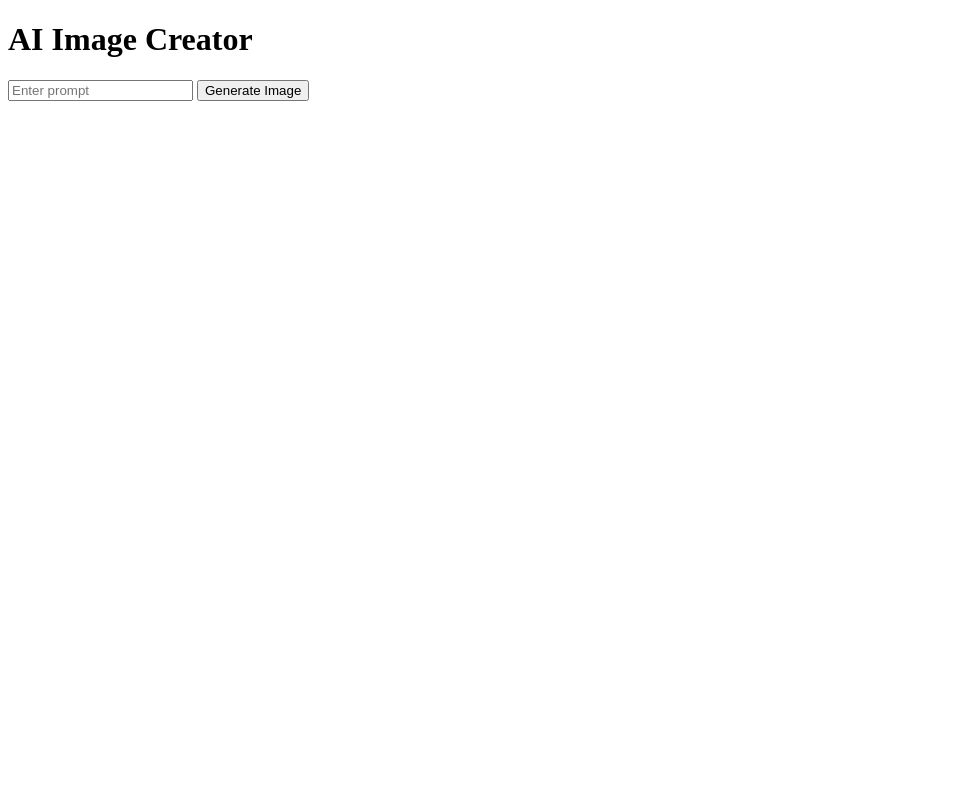
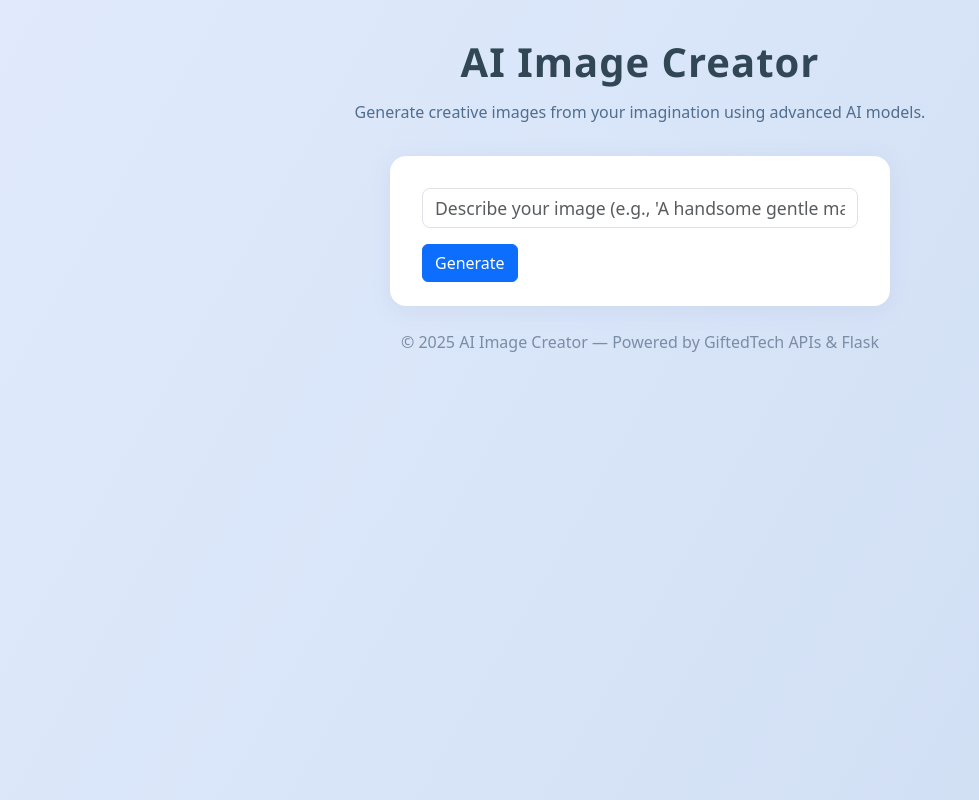
Before and after one commit to OladoyeBoss/ai-image-creator, a Flask app: page / in a window 1280 px wide. Shown: the whole page, without its empty margins (0-979 px from the left). Run offline with Flask 3, Linux system fonts and the light colour scheme.

Commit message:
Add files via upload

```diff
--- a/templates/index.html
+++ b/templates/index.html
@@ -1,17 +1,115 @@
 <!DOCTYPE html>
-<html>
+<html lang="en">
 <head>
+    <meta charset="UTF-8">
     <title>AI Image Creator</title>
+    <meta name="viewport" content="width=device-width, initial-scale=1">
+    <!-- Bootstrap CDN -->
+    <link href="https://cdn.jsdelivr.net/npm/bootstrap@5.3.2/dist/css/bootstrap.min.css" rel="stylesheet">
+    <style>
+        body {
+            background: linear-gradient(120deg,#e0eafc,#cfdef3);
+            min-height: 100vh;
+            display: flex;
+            flex-direction: column;
+        }
+        .ai-header {
+            font-family: 'Segoe UI', sans-serif;
+            font-size: 2.5rem;
+            font-weight: 700;
+            color: #314755;
+            text-align: center;
+            margin-top: 2rem;
+            margin-bottom: 0.5rem;
+            letter-spacing: 1px;
+        }
+        .ai-subtitle {
+            text-align: center;
+            color: #506e8e;
+            margin-bottom: 2rem;
+        }
+        .ai-card {
+            margin: 0 auto;
+            background: white;
+            border-radius: 16px;
+            box-shadow: 0 4px 24px rgba(100,100,150,0.09);
+            padding: 2rem 2rem 1.5rem 2rem;
+            max-width: 500px;
+            width: 100%;
+        }
+        .ai-image-preview {
+            max-width: 100%;
+            border-radius: 12px;
+            box-shadow: 0 2px 10px rgba(90,100,120,0.12);
+            margin-bottom: 1rem;
+        }
+        .ai-form input[type=text] {
+            font-size: 1.1rem;
+            border-radius: 8px;
+        }
+        .ai-footer {
+            margin-top: auto;
+            text-align: center;
+            color: #7b8ca5;
+            padding: 1.5rem 0 0.5rem 0;
+            font-size: 1rem;
+        }
+        .spinner-border {
+            display: none;
+        }
+        .download-btn {
+            margin-top: 8px;
+            margin-bottom: 8px;
+        }
+    </style>
+    <script>
+        function showSpinner() {
+            document.getElementById('spinner').style.display = 'inline-block';
+        }
+    </script>
 </head>
 <body>
-    <h1>AI Image Creator</h1>
-    <form method="post">
-        <input type="text" name="prompt" placeholder="Enter prompt" required>
-        <button type="submit">Generate Image</button>
-    </form>
-    {% if image_path %}
-        <h2>Generated Image:</h2>
-        <img src="{{ image_path }}" alt="Generated Image" style="max-width:400px;">
-    {% endif %}
+    <div class="container">
+        <div class="ai-header">AI Image Creator</div>
+        <div class="ai-subtitle">Generate creative images from your imagination using advanced AI models.</div>
+        <div class="ai-card">
+            <form class="ai-form" method="post" onsubmit="showSpinner()">
+                <div class="mb-3">
+                    <input type="text" class="form-control" name="prompt" placeholder="Describe your image (e.g., 'A handsome gentle man')" value="{{prompt}}" required>
+                </div>
+                <div class="d-flex justify-content-between align-items-center">
+                    <button type="submit" class="btn btn-primary">Generate</button>
+                    <div id="spinner" class="spinner-border text-primary ms-3" role="status">
+                        <span class="visually-hidden">Loading...</span>
+                    </div>
+                </div>
+            </form>
+            {% if error %}
+                <div class="alert alert-warning mt-3" role="alert">
+                    {{ error }}
+                </div>
+            {% endif %}
+            {% if image_path %}
+                <div class="text-center mt-4">
+                    <img src="{{ image_path }}" alt="Generated Image" class="ai-image-preview">
+                </div>
+                <div class="text-center">
+                    <a href="{{ image_path }}" download class="btn btn-success download-btn">
+                        <svg xmlns="http://www.w3.org/2000/svg" width="16" height="16" fill="currentColor" class="bi bi-download" viewBox="0 0 16 16">
+                          <path d="M.5 9.9a.5.5 0 0 1 .5.5v3.5A1.5 1.5 0 0 0 2.5 15h11a1.5 1.5 0 0 0 1.5-1.5V10.4a.5.5 0 0 1 1 0v3.1A2.5 2.5 0 0 1 13.5 16h-11A2.5 2.5 0 0 1 0 13.5V10.4a.5.5 0 0 1 .5-.5zm7.5-7.4a.5.5 0 0 1 .5.5v6.793l2.146-2.147a.5.5 0 0 1 .708.708l-3 3a.5.5 0 0 1-.708 0l-3-3a.5.5 0 1 1 .708-.708L7.5 9.793V3a.5.5 0 0 1 .5-.5z"/>
+                        </svg>
+                        Download Image
+                    </a>
+                </div>
+                <div class="text-center text-muted mb-2">
+                    <small><strong>Prompt:</strong> {{ prompt }}</small>
+                </div>
+            {% endif %}
+        </div>
+        <div class="ai-footer">
+            &copy; {{ 2025 }} AI Image Creator &mdash; Powered by GiftedTech APIs &amp; Flask
+        </div>
+    </div>
+    <script src="https://cdn.jsdelivr.net/npm/bootstrap@5.3.2/dist/js/bootstrap.bundle.min.js"></script>
 </body>
 </html>
```
